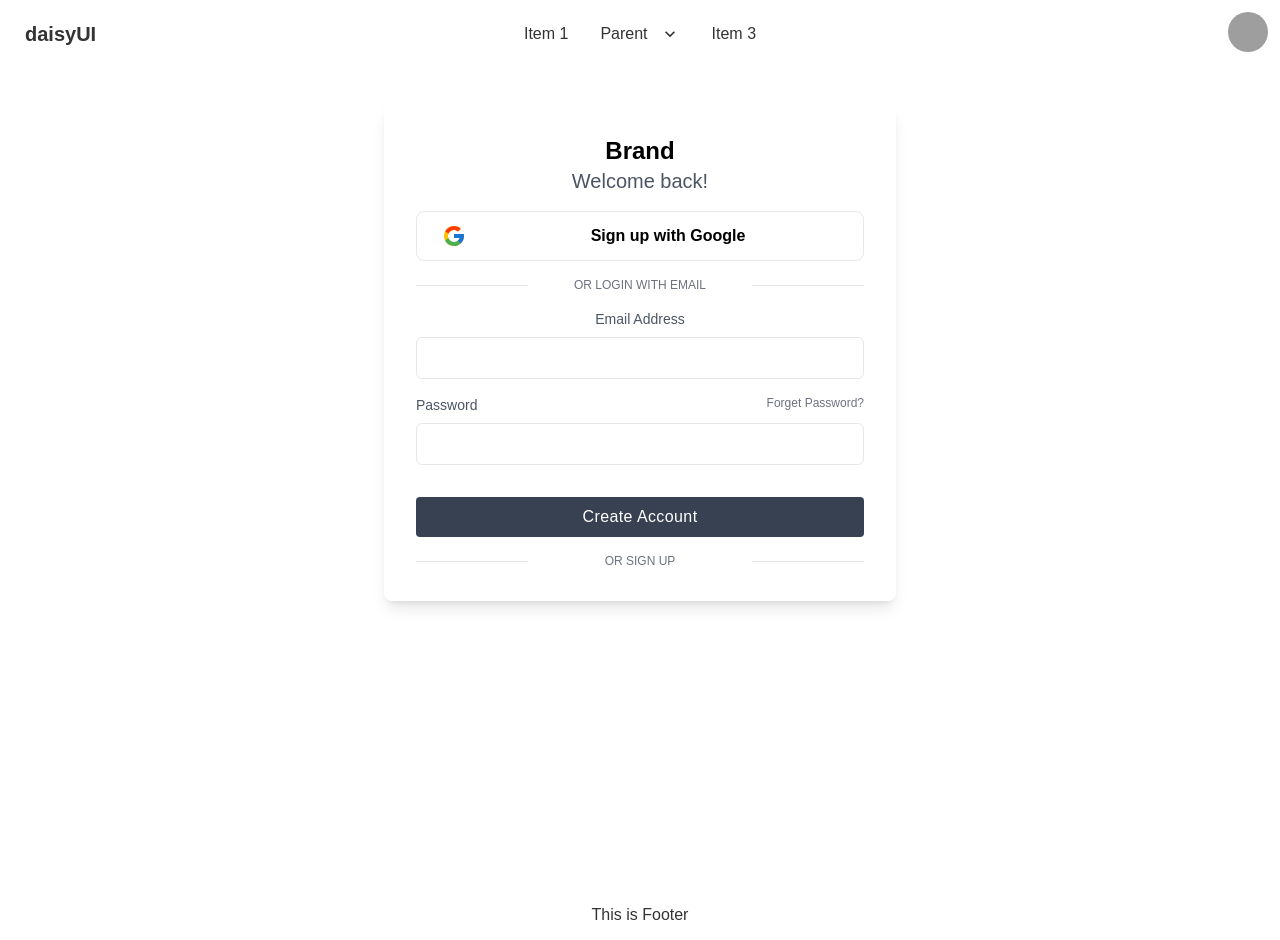
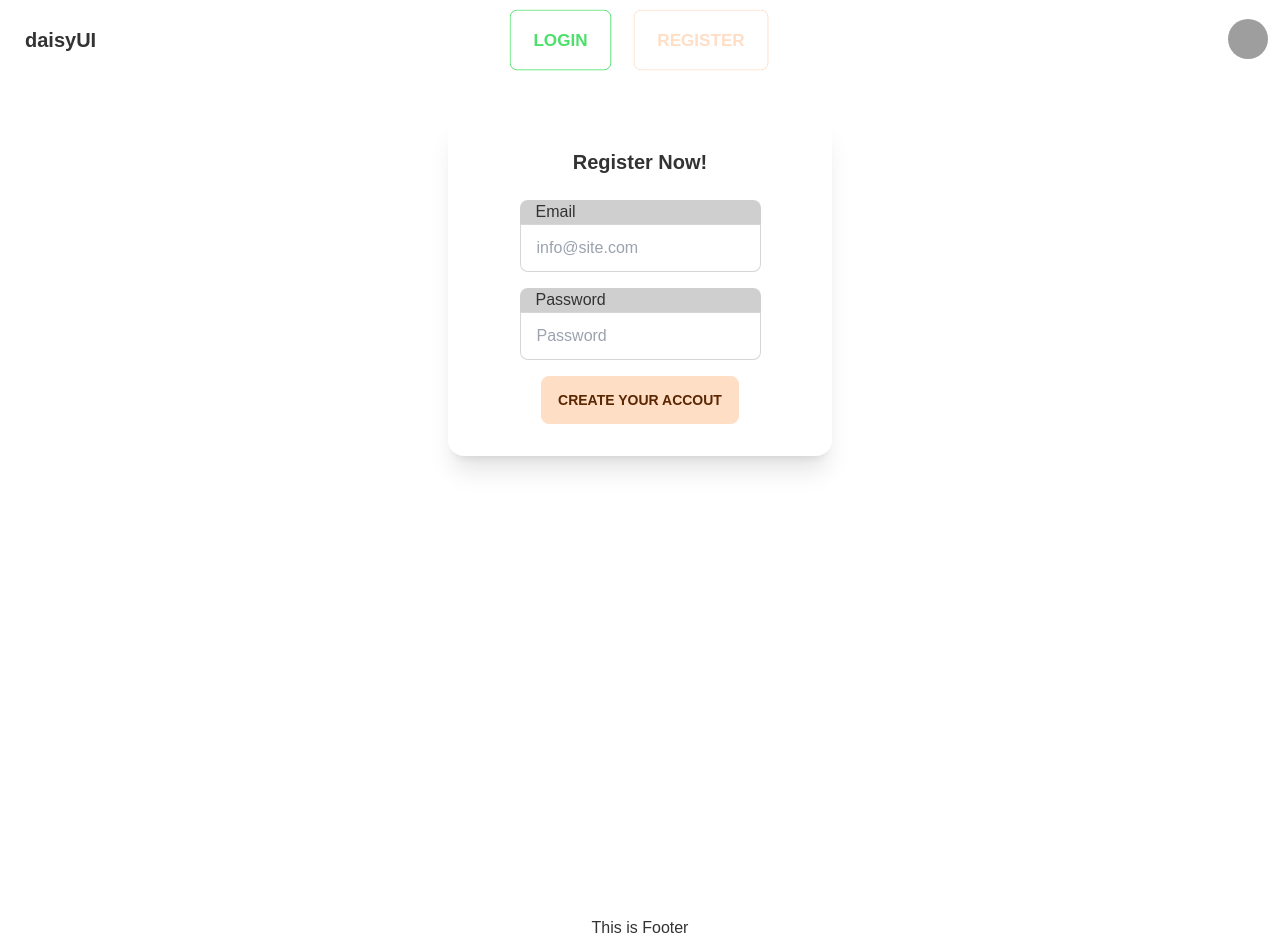
Before and after one commit to arifuddinraihan/travel-site-kccr, a React (Create React App) app: page /register in a window 1280 px wide. Built offline with nearby package versions, Linux system fonts and the light colour scheme; grey boxes are pictures that could not be loaded.

Commit message:
added register and auth combination

```diff
--- a/src/Context/AuthProvider.js
+++ b/src/Context/AuthProvider.js
@@ -12,7 +12,8 @@ const AuthProvider = ({ children }) => {
         return createUserWithEmailAndPassword(auth, email, password)
     }
 
-    const authInfo = { user, createUser }
+    const authInfo = { user , createUser}
+
     return (
         <AuthContext.Provider value={authInfo}>
             {children}
--- a/src/Firebase/firebase.config.js
+++ b/src/Firebase/firebase.config.js
@@ -15,5 +15,4 @@ const firebaseConfig = {
 
 // Initialize Firebase
 const app = initializeApp(firebaseConfig);
-
-export default app
+export default app;
--- a/src/Pages/Login/Register.js
+++ b/src/Pages/Login/Register.js
@@ -1,78 +1,52 @@
-import React, { useContext } from 'react';
+import React, { useContext, useState } from 'react';
 import { AuthContext } from '../../Context/AuthProvider';
 
 const Register = () => {
+    const { user, createUser } = useContext(AuthContext)
 
     const formSubmit = (event) => {
         event.preventDefault()
-        const form = event.target.value
-        console.log("Yes form is working", form)
+        const form = event.target
+        const email = form.email?.value;
+        const password = form.password?.value;
+        console.log("Yes form is working", email, password)
+
+        createUser(email, password)
+            .then(result => {
+                const user = result.user;
+                console.log(user);
+                form.reset();
+            })
+            .catch(e => {
+                console.error(e);
+            });
     }
     return (
-        <div className='container mx-auto min-h-screen mt-9'>
-            <div className="mx-auto md:w-4/5 lg:w-2/5 bg-white rounded-lg shadow-lg dark:bg-white-800 lg:max-w-4xl">
-                <div className="w-full px-6 py-8 md:px-8">
-                    <h2 className="text-2xl font-semibold text-center text-black">
-                        Brand
-                    </h2>
-
-                    <p className="text-xl text-center text-gray-600 dark:text-black">
-                        Welcome back!
-                    </p>
-
-                    <a href="#" className="flex items-center justify-center mt-4 text-gray-600 transition-colors duration-300 transform border rounded-lg dark:border-gray-700 text-black-200 hover:bg-gray-50 dark:hover:bg-gray-600">
-                        <div className="px-4 py-2">
-                            <svg className="w-6 h-6" viewBox="0 0 40 40">
-                                <path d="M36.3425 16.7358H35V16.6667H20V23.3333H29.4192C28.045 27.2142 24.3525 30 20 30C14.4775 30 10 25.5225 10 20C10 14.4775 14.4775 9.99999 20 9.99999C22.5492 9.99999 24.8683 10.9617 26.6342 12.5325L31.3483 7.81833C28.3717 5.04416 24.39 3.33333 20 3.33333C10.7958 3.33333 3.33335 10.7958 3.33335 20C3.33335 29.2042 10.7958 36.6667 20 36.6667C29.2042 36.6667 36.6667 29.2042 36.6667 20C36.6667 18.8825 36.5517 17.7917 36.3425 16.7358Z" fill="#FFC107" />
-                                <path d="M5.25497 12.2425L10.7308 16.2583C12.2125 12.59 15.8008 9.99999 20 9.99999C22.5491 9.99999 24.8683 10.9617 26.6341 12.5325L31.3483 7.81833C28.3716 5.04416 24.39 3.33333 20 3.33333C13.5983 3.33333 8.04663 6.94749 5.25497 12.2425Z" fill="#FF3D00" />
-                                <path d="M20 36.6667C24.305 36.6667 28.2167 35.0192 31.1742 32.34L26.0159 27.975C24.3425 29.2425 22.2625 30 20 30C15.665 30 11.9842 27.2359 10.5975 23.3784L5.16254 27.5659C7.92087 32.9634 13.5225 36.6667 20 36.6667Z" fill="#4CAF50" />
-                                <path d="M36.3425 16.7358H35V16.6667H20V23.3333H29.4192C28.7592 25.1975 27.56 26.805 26.0133 27.9758C26.0142 27.975 26.015 27.975 26.0158 27.9742L31.1742 32.3392C30.8092 32.6708 36.6667 28.3333 36.6667 20C36.6667 18.8825 36.5517 17.7917 36.3425 16.7358Z" fill="#1976D2" />
-                            </svg>
-                        </div>
-
-                        <span className="w-5/6 px-4 py-3 font-bold text-center text-black">Sign up with Google</span>
-                    </a>
-
-                    <div className="flex items-center justify-between mt-4">
-                        <span className="w-1/5 border-b dark:border-gray-600 lg:w-1/4"></span>
-
-                        <a href="#" className="text-xs text-center text-gray-500 uppercase text-black-400 hover:underline">or login
-                            with email</a>
-
-                        <span className="w-1/5 border-b dark:border-gray-400 lg:w-1/4"></span>
-                    </div>
-                    <form onSubmit={formSubmit}>
-                        <div className="mt-4">
-                            <label className="block mb-2 text-sm font-medium text-gray-600 dark:text-black" htmlFor="LoggingEmailAddress">Email Address</label>
-                            <input id="LoggingEmailAddress" className="block w-full px-4 py-2 text-gray-700 bg-white border rounded-md dark:bg-slate-300 text-black-300 dark:border-gray-600 focus:border-blue-400 focus:ring-opacity-40 dark:focus:border-blue-300 focus:outline-none focus:ring focus:ring-blue-300" type="email"  name='email'/>
-                        </div>
-
-                        <div className="mt-4">
-                            <div className="flex justify-between">
-                                <label className="block mb-2 text-sm font-medium text-gray-600 text-black-200" htmlFor="loggingPassword">Password</label>
-                                <a href="#" className="text-xs text-gray-500 text-black-300 hover:underline">Forget Password?</a>
+        <div className='min-h-screen mt-9'>
+            <div className='flex justify-center'>
+                <div className="card w-96 bg-base-100 shadow-xl">
+                    <div className="card-body items-center text-center">
+                        <h2 className="card-title">Register Now!</h2>
+                        <form className='flex flex-col items-center' onSubmit={formSubmit}>
+                            <div className="form-control gap-4 mt-4">
+                                <label className="input-group input-group-vertical">
+                                    <span>Email</span>
+                                    <input name="email" type="text" placeholder="info@site.com" className="input input-bordered" required />
+                                </label>
                             </div>
-
-                            <input id="loggingPassword" className="block w-full px-4 py-2 text-gray-700 bg-white border rounded-md dark:bg-slate-300 text-black-300 dark:border-gray-600 focus:border-blue-400 focus:ring-opacity-40 dark:focus:border-blue-300 focus:outline-none focus:ring focus:ring-blue-300" type="password" name="password" />
-                        </div>
-
-                        <div className="mt-8">
-                            <button
-                                className="w-full px-4 py-2 tracking-wide text-white transition-colors duration-300 transform bg-gray-700 rounded hover:bg-gray-600 focus:outline-none focus:bg-gray-600">
-                                Create Account
-                            </button>
-                        </div>
-                    </form>
-                    <div className="flex items-center justify-between mt-4">
-                        <span className="w-1/5 border-b dark:border-gray-600 md:w-1/4"></span>
-
-                        <a href="#" className="text-xs text-gray-500 uppercase text-black-400 hover:underline">or sign up</a>
-
-                        <span className="w-1/5 border-b dark:border-gray-600 md:w-1/4"></span>
+                            <div className="form-control gap-4 mt-4">
+                                <label className="input-group input-group-vertical">
+                                    <span>Password</span>
+                                    <input name="password" type="password" placeholder="Password" className="input input-bordered" required />
+                                </label>
+                            </div>
+                            <div className="card-actions mt-4">
+                                <button className="btn btn-secondary">Create Your Accout</button>
+                            </div>
+                        </form>
                     </div>
                 </div>
             </div>
-
         </div>
     );
 };
--- a/src/Pages/Shared/Header/Navbar.js
+++ b/src/Pages/Shared/Header/Navbar.js
@@ -1,4 +1,5 @@
 import React from 'react';
+import { Link } from 'react-router-dom';
 
 const Navbar = () => {
     return (
@@ -27,19 +28,14 @@ const Navbar = () => {
                     <a className="btn btn-ghost normal-case text-xl">daisyUI</a>
                 </div>
                 <div className="navbar-center hidden lg:flex">
-                    <ul className="menu menu-horizontal p-0">
-                        <li><a>Item 1</a></li>
-                        <li tabIndex={0}>
-                            <a>
-                                Parent
-                                <svg className="fill-current" xmlns="http://www.w3.org/2000/svg" width="20" height="20" viewBox="0 0 24 24"><path d="M7.41,8.58L12,13.17L16.59,8.58L18,10L12,16L6,10L7.41,8.58Z" /></svg>
-                            </a>
-                            <ul className="p-2">
-                                <li><a>Submenu 1</a></li>
-                                <li><a>Submenu 2</a></li>
-                            </ul>
-                        </li>
-                        <li><a>Item 3</a></li>
+                    <ul className="menu menu-horizontal p-0 gap-4">
+                        <Link to={'/login'}>
+                            <button className="btn btn-xs sm:btn-sm md:btn-md lg:btn-lg btn-outline btn-primary">Login</button>
+                        </Link>
+                        <Link to={'/register'}>
+                            <button className="btn btn-xs sm:btn-sm md:btn-md lg:btn-lg btn-outline btn-secondary">Register</button>
+                        </Link>
+
                     </ul>
                 </div>
                 <div className="navbar-end">
--- a/src/index.js
+++ b/src/index.js
@@ -3,11 +3,14 @@ import ReactDOM from 'react-dom/client';
 import './index.css';
 import App from './App';
 import reportWebVitals from './reportWebVitals';
+import AuthProvider from './Context/AuthProvider';
 
 const root = ReactDOM.createRoot(document.getElementById('root'));
 root.render(
   <React.StrictMode>
-    <App />
+    <AuthProvider>
+      <App />
+    </AuthProvider>
   </React.StrictMode>
 );
 
```
